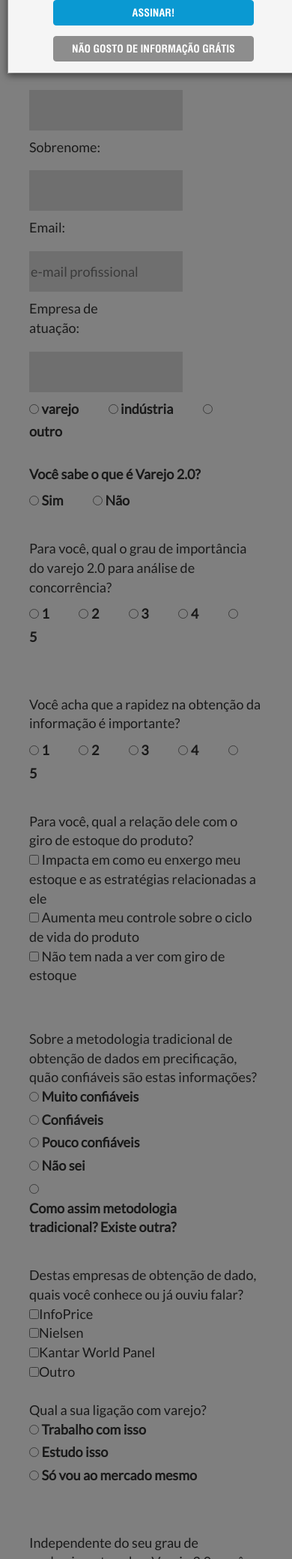
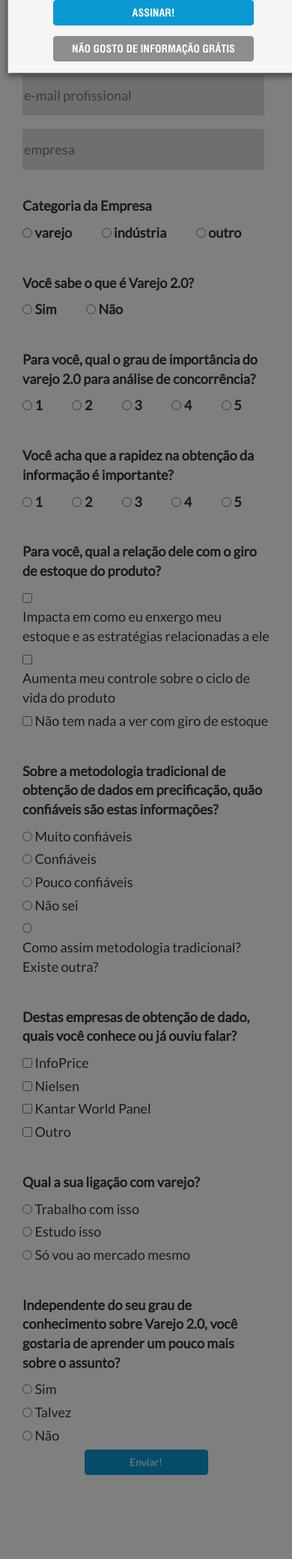
Before and after one commit to GamaEmMim/ruaVarejo, a PHP site: page /pesquisa.php in a window 390 px wide. Shown: the part 521-2600 px from the top of the page at 75% size. Run offline with PHP 8.4, Linux system fonts and the light colour scheme.

Commit message:
Formulário de pesquisa responsivo

```diff
--- a/css/global.css
+++ b/css/global.css
@@ -31,6 +31,10 @@ body{
 }
 
 .pageTitle{
+}
+
+.noBold{
+	font-weight: normal;
 }
 
 h1{
--- /dev/null
+++ b/css/pesquisa.css
@@ -0,0 +1,21 @@
+.pesquisaForm h2{
+	color: #808080;
+	text-align: justify;
+}
+.pesquisaForm input[type="text"], .pesquisaForm input[type="email"]{
+	width: 98%;
+	line-height: 10px;
+}
+.pesquisaForm #pesquisa_name{
+	width: 48%;
+}
+.pesquisaForm #pesquisa_lastname{
+	width: 49%;
+}
+.sectionMarginBottom{
+	margin-bottom: 2em;
+}
+.enviarPesquisa{
+	width: 50%;
+	margin-left: 25%;
+}
--- a/pesquisa.php
+++ b/pesquisa.php
@@ -8,155 +8,198 @@
   <!-- The above 3 meta tags *must* come first in the head; any other head content must come *after* these tags -->
   <title><?=WEBSITE_TITLE?>Rua Varejo</title>
   <?php require(__DIR__."/components/import.html") ?>
-    <link rel="stylesheet" type="text/css" href="/css/posts.css">
+  <link rel="stylesheet" type="text/css" href="/css/pesquisa.css">
   <script src="/js/pesquisa.js"></script>
 </head>
 
 <body style="font-size: 18px">
   <?php require(__DIR__."/components/navigator.html"); ?>
   <?php require(__DIR__."/components/page_header.html");?>
+  <div class="container">
     <div class="successMessage" style="display: none;">
-        <h3>Pesquisa recebida com sucesso. Muito obrigado pela participação!</h1>
+      <h3>Pesquisa recebida com sucesso. Muito obrigado pela participação!</h3>
     </div>
-    <form class="pesquisaForm" style="display: inline;">
-      <!--Posts e divulgação de ebook-->
-      <div class="col-md-9" style="padding-top: 5%; padding-right:10%; padding-left: 10%; padding-bottom: 5%">
+    <div class="col-md-12 pesquisaForm">
       <h1>PESQUISA VAREJO 2.0</h1>
-        <h2 style="color:#808080">Esta pesquisa busca entender qual o grau de importância do Varejo 2.0 e como ele está relacionado às diferentes etapas no processo de vendas.</h2>
-
-<h6>&nbsp;</h6>
-<h6>&nbsp;</h6>
-
-      <div class="clearfix colelem" id="u12639-32"><!-- content -->
-
-        <div style="width: 50%">
-          <p>Nome:<input type="text" id="pesquisa_name" ></p>
-        </div>
-
-        <div style="width: 50%">
-          <p>Sobrenome:<input type="text" id="pesquisa_lastname" ></p>
-        </div>
-
-        <div style="width: 50%">
-          <p>Email:<input type="email" id="pesquisa_email" placeholder="e-mail profissional"> </p>
+      <h2>Esta pesquisa busca entender qual o grau de importância do Varejo 2.0 e como ele está relacionado às diferentes etapas no processo de vendas.</h2>
+      <form style="display: inline;">
+        <div>
+          <input type="text" id="pesquisa_name" placeholder="nome">
+          <input type="text" id="pesquisa_lastname" placeholder="sobrenome">
         </div>
 
 
-         <div style="width: 50%">
-          <p>Empresa de atuação:<input type="text" id="pesquisa_empresa"></p>
+        <div>
+          <input type="email" id="pesquisa_email" placeholder="e-mail profissional">
         </div>
 
-        <div class="radioButtonOptions ramoEmpresa" value="">
-          <input type="radio" name="tipoComercio" class="radioButtonAction" target="ramoEmpresa" value="VAREJO">
-          <label for="varejo">varejo</label>
-          <input type="radio" name="tipoComercio" class="radioButtonAction" target="ramoEmpresa" value="INDUSTRIA">
-          <label for="industria">indústria</label>
-          <input type="radio" name="tipoComercio" class="radioButtonAction" target="ramoEmpresa" value="OUTRO">
-          <label for="outro">outro</label>
+
+        <div class="sectionMarginBottom">
+          <input type="text" id="pesquisa_empresa" placeholder="empresa">
         </div>
 
-<label title="ooo"/></label>
-        <div class="radioButtonOptions varejo_2_0" value="">
+
+        <div class="radioButtonOptions ramoEmpresa sectionMarginBottom" value="">
+          <p><b>Categoria da Empresa</b></p>
+          <input type="radio" name="tipoComercio" id="pesquisa_varejo" class="radioButtonAction" target="ramoEmpresa" value="VAREJO">
+          <label for="pesquisa_varejo">varejo</label>
+          <input type="radio" name="tipoComercio" id="pesquisa_industria" class="radioButtonAction" target="ramoEmpresa" value="INDUSTRIA">
+          <label for="pesquisa_industria">indústria</label>
+          <input type="radio" name="tipoComercio" id="pesquisa_outro" class="radioButtonAction" target="ramoEmpresa" value="OUTROS">
+          <label for="pesquisa_outro">outro</label>
+        </div>
+
+
+        <div class="radioButtonOptions varejo_2_0 sectionMarginBottom" value="">
           <p><b>Você sabe o que é Varejo 2.0?</b></p>
-          <input type="radio" class="radioButtonAction" name="varejo_2_0" target="varejo_2_0" value="true">
-          <label for="varejosim">Sim</label>
-          <input type="radio" class="radioButtonAction" name="varejo_2_0" target="varejo_2_0" value="false">
-          <label for="varejonao">Não</label>
+          <input type="radio" class="radioButtonAction" id="pesquisa_var_sim" name="varejo_2_0" target="varejo_2_0" value="true">
+          <label for="pesquisa_var_sim">Sim</label>
+          <input type="radio" class="radioButtonAction" id="pesquisa_var_nao" name="varejo_2_0" target="varejo_2_0" value="false">
+          <label for="pesquisa_var_nao">Não</label>
         </div>
-        <h6>&nbsp;</h6>
 
-         <div class="radioButtonOptions importancia_varejo_2_0" value="">
-         <p>Para você, qual o grau de importância do varejo 2.0 para análise de concorrência? </p>
-          <input type="radio" id="" class="radioButtonAction" name="importancia_varejo_2_0" target="importancia_varejo_2_0" value="1">
-          <label for="1">1</label>
-          <input type="radio" id="" class="radioButtonAction" name="importancia_varejo_2_0" target="importancia_varejo_2_0" value="2">
-          <label for="2">2</label>
-          <input type="radio" id="" class="radioButtonAction" name="importancia_varejo_2_0" target="importancia_varejo_2_0" value="3">
-          <label for="3">3</label>
-          <input type="radio" id="" class="radioButtonAction" name="importancia_varejo_2_0" target="importancia_varejo_2_0" value="4">
-          <label for="4">4</label>
-          <input type="radio" id="" class="radioButtonAction" name="importancia_varejo_2_0" target="importancia_varejo_2_0" value="5">
-          <label for="5">5</label>
+
+        <div class="radioButtonOptions importancia_varejo_2_0 sectionMarginBottom" value="">
+          <p><b>Para você, qual o grau de importância do varejo 2.0 para análise de concorrência?</b></p>
+          <input type="radio" class="radioButtonAction" id="pesq_imp_var_1" name="importancia_varejo_2_0" target="importancia_varejo_2_0" value="1">
+          <label for="pesq_imp_var_1">1</label>
+          <input type="radio" class="radioButtonAction" id="pesq_imp_var_2" name="importancia_varejo_2_0" target="importancia_varejo_2_0" value="2">
+          <label for="pesq_imp_var_2">2</label>
+          <input type="radio" class="radioButtonAction" id="pesq_imp_var_3" name="importancia_varejo_2_0" target="importancia_varejo_2_0" value="3">
+          <label for="pesq_imp_var_3">3</label>
+          <input type="radio" class="radioButtonAction" id="pesq_imp_var_4" name="importancia_varejo_2_0" target="importancia_varejo_2_0" value="4">
+          <label for="pesq_imp_var_4">4</label>
+          <input type="radio" class="radioButtonAction" id="pesq_imp_var_5" name="importancia_varejo_2_0" target="importancia_varejo_2_0" value="5">
+          <label for="pesq_imp_var_5">5</label>
         </div>
-        <h6>&nbsp;</h6>
 
-  <label title="informacao"/></label>
-         <div class="radioButtonOptions importanciaRapidez" value="">
-         <p>Você acha que a rapidez na obtenção da informação é importante? </p>
-          <input type="radio" id="" class="radioButtonAction" name="importanciaRapidez" target="importanciaRapidez" value="1">
-          <label for="1">1</label>
-          <input type="radio" id="" class="radioButtonAction" name="importanciaRapidez" target="importanciaRapidez" value="2">
-          <label for="2">2</label>
-          <input type="radio" id="" class="radioButtonAction" name="importanciaRapidez" target="importanciaRapidez" value="3">
-          <label for="3">3</label>
-          <input type="radio" id="" class="radioButtonAction" name="importanciaRapidez" target="importanciaRapidez" value="4">
-          <label for="4">4</label>
-          <input type="radio" id="" class="radioButtonAction" name="importanciaRapidez" target="importanciaRapidez" value="5">
-          <label for="5">5</label> <br>
+
+        <div class="radioButtonOptions importanciaRapidez sectionMarginBottom" value="">
+           <p><b>Você acha que a rapidez na obtenção da informação é importante?</b></p>
+           <input type="radio" id="pesq_rapidez_var_1" class="radioButtonAction" name="importanciaRapidez" target="importanciaRapidez" value="1">
+           <label for="pesq_rapidez_var_1">1</label>
+           <input type="radio" id="pesq_rapidez_var_2" class="radioButtonAction" name="importanciaRapidez" target="importanciaRapidez" value="2">
+           <label for="pesq_rapidez_var_2">2</label>
+           <input type="radio" id="pesq_rapidez_var_3" class="radioButtonAction" name="importanciaRapidez" target="importanciaRapidez" value="3">
+           <label for="pesq_rapidez_var_3">3</label>
+           <input type="radio" id="pesq_rapidez_var_4" class="radioButtonAction" name="importanciaRapidez" target="importanciaRapidez" value="4">
+           <label for="pesq_rapidez_var_4">4</label>
+           <input type="radio" id="pesq_rapidez_var_5" class="radioButtonAction" name="importanciaRapidez" target="importanciaRapidez" value="5">
+           <label for="pesq_rapidez_var_5">5</label> <br>
          </div>
-        <h6>&nbsp;</h6>
+
+
+         <div class="sectionMarginBottom">
+           <p><b>Para você, qual a relação dele com o giro de estoque do produto?</b></p>
+           <div>
+             <input type="checkbox" id="relacao_impacta" value="0">
+             <label class="noBold" for="relacao_impacta">Impacta em como eu enxergo meu estoque e as estratégias relacionadas a ele</label>
+           </div>
 
            <div>
-        	Para você, qual a relação dele com o giro de estoque do produto?<br>
-        	<input type="checkbox" id="relacao_impacta" value="0"> Impacta em como eu enxergo meu estoque e as estratégias relacionadas a ele<br>
-        	<input type="checkbox" id="relacao_aumenta" value="1"> Aumenta meu controle sobre o ciclo de vida do produto<br>
-        	<input type="checkbox" id="relacao_naoha" value="2"> Não tem nada a ver com giro de estoque
-
-	 		 </div>
-      <h6>&nbsp;</h6>
-      <label title="dados"/></label>
-         <div class="radioButtonOptions confiabilidade" value="">
-         Sobre a metodologia tradicional de obtenção de dados em precificação, quão confiáveis são estas informações?<br>
-          <input type="radio" id="" class="radioButtonAction" name="confiabilidade" target="confiabilidade" value="MUITO_CONFIAVEL">
-          <label for="1">Muito confiáveis</label><br>
-          <input type="radio" id="" class="radioButtonAction" name="confiabilidade" target="confiabilidade" value="CONFIAVEL">
-          <label for="2">Confiáveis</label> <br>
-          <input type="radio" id="" class="radioButtonAction" name="confiabilidade" target="confiabilidade" value="POUCO_CONFIAVEL">
-          <label for="3">Pouco confiáveis</label> <br>
-          <input type="radio" id="" class="radioButtonAction" name="confiabilidade" target="confiabilidade" value="NAO_SEI">
-          <label for="4">Não sei</label> <br>
-          <input type="radio" id="" class="radioButtonAction" name="confiabilidade" target="confiabilidade" value="DESCONHECE_TOTALMENTE">
-          <label for="5">Como assim metodologia tradicional? Existe outra?</label> <br>
-        </div>
-        <h6>&nbsp;</h6>
-        <div>
-        	Destas empresas de obtenção de dado, quais você conhece ou já ouviu falar?<br>
-        	<input type="checkbox" class="empresasConhecidas" value="InfoPrice">InfoPrice<br>
-        	<input type="checkbox" class="empresasConhecidas" value="Nielsen">Nielsen<br>
-        	<input type="checkbox" class="empresasConhecidas" value="Kantar World Panel">Kantar World Panel<br>
-       	  <input type="checkbox" class="empresasConhecidas" value="Outro">Outro<br>
+             <input type="checkbox" id="relacao_aumenta" value="1">
+             <label class="noBold" for="relacao_aumenta">Aumenta meu controle sobre o ciclo de vida do produto</label>
            </div>
 
-      <label title="varejo"/></label>
-         <div class="radioButtonOptions relacaoVarejo" value="">
-         Qual a sua ligação com varejo?<br>
-          <input type="radio" id="" class="radioButtonAction" name="relacaoVarejo" target="relacaoVarejo" value="TRABALHA">
-          <label for="1">Trabalho com isso</label><br>
-          <input type="radio" id="" class="radioButtonAction" name="relacaoVarejo" target="relacaoVarejo" value="ESTUDA">
-          <label for="2">Estudo isso</label> <br>
-          <input type="radio" id="" class="radioButtonAction" name="relacaoVarejo" target="relacaoVarejo" value="CONSUMIDOR">
-          <label for="3">Só vou ao mercado mesmo</label> <br>
-
+           <div>
+             <input type="checkbox" id="relacao_naoha" value="2">
+             <label class="noBold" for="relacao_naoha">Não tem nada a ver com giro de estoque</label>
            </div>
-        <h6>&nbsp;</h6>
-        <label title="assunto"/></label>
-         <div class="radioButtonOptions vontadeAprender" value="">
-         Independente do seu grau de conhecimento sobre Varejo 2.0, você gostaria de aprender um pouco mais sobre o assunto?<br>
-          <input type="radio" id="" class="radioButtonAction" name="vontadeAprender" target="vontadeAprender" value="SIM">
-          <label for="1">Sim</label><br>
-          <input type="radio" id="" class="radioButtonAction" name="vontadeAprender" target="vontadeAprender" value="TALVEZ">
-          <label for="2">Talvez</label> <br>
-          <input type="radio" id="" class="radioButtonAction" name="vontadeAprender" target="vontadeAprender" value="NAO">
-          <label for="3">Não</label> <br>
-        </div>
-        <div>
-          <input type="submit" name="teste">
-        </div>
-<h6>&nbsp;</h6>
-      </div>
-<h6>&nbsp;</h6>
          </div>
 
+         <div class="radioButtonOptions confiabilidade sectionMarginBottom" value="">
+           <p><b>Sobre a metodologia tradicional de obtenção de dados em precificação, quão confiáveis são estas informações?</b></p>
+           <div>
+             <input type="radio" id="pesq_conf_var_1" class="radioButtonAction" name="confiabilidade" target="confiabilidade" value="MUITO_CONFIAVEL">
+             <label class="noBold" for="pesq_conf_var_1">Muito confiáveis</label>
+           </div>
+
+           <div>
+             <input type="radio" id="pesq_conf_var_2" class="radioButtonAction" name="confiabilidade" target="confiabilidade" value="CONFIAVEL">
+             <label class="noBold" for="pesq_conf_var_2">Confiáveis</label>
+           </div>
+
+           <div>
+             <input type="radio" id="pesq_conf_var_3" class="radioButtonAction" name="confiabilidade" target="confiabilidade" value="POUCO_CONFIAVEL">
+             <label class="noBold" for="pesq_conf_var_3">Pouco confiáveis</label>
+           </div>
+
+           <div>
+             <input type="radio" id="pesq_conf_var_4" class="radioButtonAction" name="confiabilidade" target="confiabilidade" value="NAO_SEI">
+             <label class="noBold" for="pesq_conf_var_4">Não sei</label>
+           </div>
+
+           <div>
+             <input type="radio" id="pesq_conf_var_5" class="radioButtonAction" name="confiabilidade" target="confiabilidade" value="DESCONHECE_TOTALMENTE">
+             <label class="noBold" for="pesq_conf_var_5">Como assim metodologia tradicional? Existe outra?</label>
+           </div>
+         </div>
+
+         <div class="sectionMarginBottom">
+           <p><b>Destas empresas de obtenção de dado, quais você conhece ou já ouviu falar?</b></p>
+           <div>
+             <input type="checkbox" id="pesq_emp_var_1" class="empresasConhecidas" value="InfoPrice">
+             <label for="pesq_emp_var_1" class="noBold">InfoPrice</label>
+           </div>
+
+           <div>
+             <input type="checkbox" id="pesq_emp_var_2" class="empresasConhecidas" value="Nielsen">
+             <label for="pesq_emp_var_2" class="noBold">Nielsen</label>
+           </div>
+
+           <div>
+             <input type="checkbox" id="pesq_emp_var_3" class="empresasConhecidas" value="Kantar World Panel">
+             <label for="pesq_emp_var_3" class="noBold">Kantar World Panel</label>
+           </div>
+
+           <div>
+             <input type="checkbox" id="pesq_emp_var_4" class="empresasConhecidas" value="Outro">
+             <label for="pesq_emp_var_4" class="noBold">Outro</label>
+           </div>
+         </div>
+
+         <div class="radioButtonOptions relacaoVarejo sectionMarginBottom" value="">
+           <p><b>Qual a sua ligação com varejo?</b></p>
+
+           <div>
+             <input type="radio" id="pesq_rel_var_1" class="radioButtonAction" name="relacaoVarejo" target="relacaoVarejo" value="TRABALHA">
+             <label class="noBold" for="pesq_rel_var_1">Trabalho com isso</label>
+           </div>
+
+           <div>
+             <input type="radio" id="pesq_rel_var_2" class="radioButtonAction" name="relacaoVarejo" target="relacaoVarejo" value="ESTUDA">
+             <label class="noBold" for="pesq_rel_var_2">Estudo isso</label>
+           </div>
+
+           <div>
+             <input type="radio" id="pesq_rel_var_3" class="radioButtonAction" name="relacaoVarejo" target="relacaoVarejo" value="CONSUMIDOR">
+             <label class="noBold" for="pesq_rel_var_3">Só vou ao mercado mesmo</label>
+           </div>
+          </div>
+
+          <div class="radioButtonOptions vontadeAprender" value="">
+            <p><b>Independente do seu grau de conhecimento sobre Varejo 2.0, você gostaria de aprender um pouco mais sobre o assunto?</b></p>
+            <div>
+              <input type="radio" id="pesq_aprend_var_1" class="radioButtonAction" name="vontadeAprender" target="vontadeAprender" value="SIM">
+              <label class="noBold" for="pesq_aprend_var_1">Sim</label>
+            </div>
+
+            <div>
+              <input type="radio" id="pesq_aprend_var_2" class="radioButtonAction" name="vontadeAprender" target="vontadeAprender" value="TALVEZ">
+              <label class="noBold" for="pesq_aprend_var_2">Talvez</label>
+            </div>
+
+            <div>
+              <input type="radio" id="pesq_aprend_var_3" class="radioButtonAction" name="vontadeAprender" target="vontadeAprender" value="NAO">
+              <label class="noBold" for="pesq_aprend_var_3">Não</label>
+            </div>
+          </div>
+
+          <div>
+            <input class="btn btn-default enviarPesquisa" type="submit" name="send" value="Enviar!">
+          </div>
       </form>
+    </div>
+  </div>
 </body>
-</html>/
+</html>
```
Lines whose indentation alone changed are shown as unchanged.
